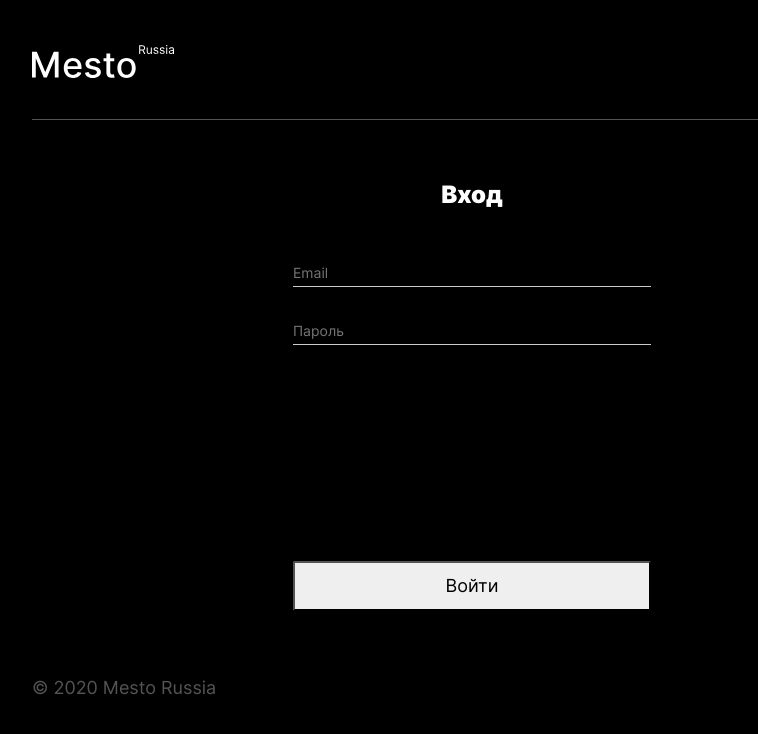
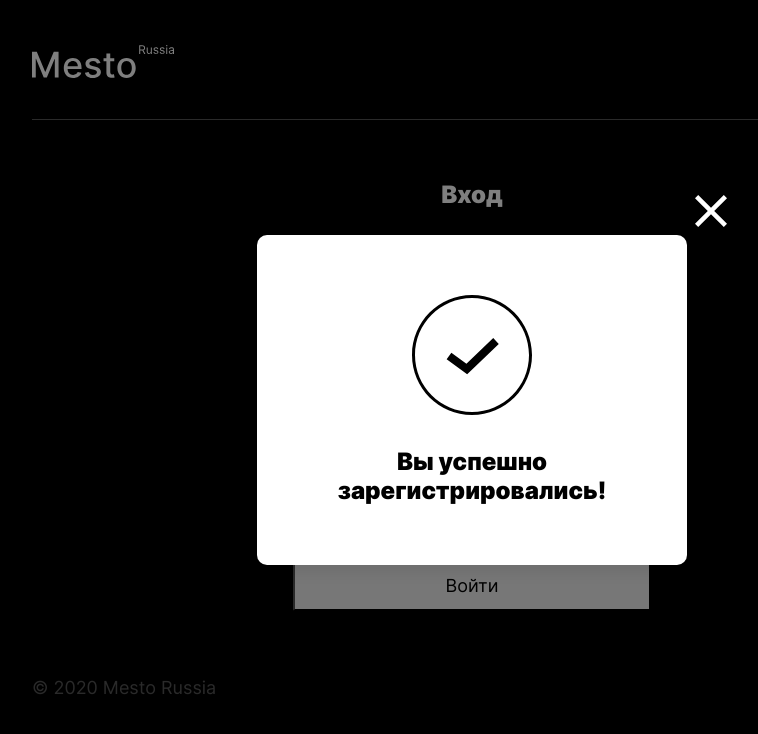
Before and after one commit to moulavy/react-mesto-auth, a React (Create React App) app: page /sign-in in a window 1280 px wide. Shown: the top 734 px of the page, without its empty margins (168-926 px from the left). Built offline with nearby package versions, Linux system fonts and the light colour scheme; no server answers.

Commit message:
верстка "Вы успешно зарегистрировались!"

```diff
--- /dev/null
+++ b/src/blocks/popup-tooltip/__image/popup-tooltip__image.css
@@ -0,0 +1,6 @@
+.popup-tooltip__image{
+   width: 120px;
+   height: 120px;
+   margin:26px auto 0 auto;
+
+}
--- /dev/null
+++ b/src/blocks/popup-tooltip/__title/popup-tooltip__title.css
@@ -0,0 +1,9 @@
+.popup-tooltip__title{
+   color:#000;
+   font-weight: 900;
+   font-size: 24px;
+   line-height: 29px;
+   text-align: center;
+   margin-top: 32px;
+   margin-bottom: 23px;
+}
--- a/src/components/App.js
+++ b/src/components/App.js
@@ -12,8 +12,12 @@ import EditAvatarPopup from './EditAvatarPopup';
 import AddPlacePopup from './AddPlacePopup';
 import Login from './Login'
 import Register from './Register';
+import InfoTooltip from './InfoTooltip';
 import api from '../utils/api'
 import { CurrentUserContext } from '../contexts/CurrentUserContext'
+
+ import positiveImg from '../images/Union-plus.svg';
+ import negativeImg from '../images/Union.svg';
 
 function App() {
 
@@ -26,6 +30,8 @@ function App() {
   const [isEditAvatarPopupOpen, setIsEditAvatarPopupOpen] = React.useState(false);
   const [selectedCard, setSelectedCard] = React.useState({});
   const [isImagePopupOpen, setIsImagePopupOpen] = React.useState(false);
+
+  const [tooltip, setTooltip] = React.useState({ image: positiveImg, text: 'Вы успешно зарегистрировались!' });
 
   React.useEffect(() => {
     Promise.all([api.getUserInfo(), api.getInitialCards()])
@@ -156,6 +162,7 @@ function App() {
           <Route path="/" element={loggedIn ? <Navigate to="/" /> : <Navigate to="/sign-in"/>}/>
 
         </Routes>
+        <InfoTooltip tooltip={tooltip}></InfoTooltip>
         <EditProfilePopup isOpen={isEditProfilePopupOpen}
           onClose={closeAllPopups} onUpdateUser={handleUpdateUser} />
 
--- /dev/null
+++ b/src/components/InfoTooltip.js
@@ -0,0 +1,19 @@
+import React from 'react';
+function InfoTooltip(props) {
+   return (
+      <section className='popup popup_opened popup-tooltip '>
+         <div className="popup-tooltip__container popup__container">
+            <button
+               // onClick={props.onClose}
+               aria-label="Close"
+               type="button"
+               className="popup__button-close popup-tooltip__button-close"
+            ></button>
+             <img className="popup-tooltip__image" src={props.tooltip.image} alt={props.tooltip.text} />
+            <h2 className="popup-tooltip__title" >{props.tooltip.text}</h2>
+
+         </div>
+      </section>
+   );
+}
+export default InfoTooltip;
--- a/src/index.css
+++ b/src/index.css
@@ -62,6 +62,7 @@
 @import url('./blocks/popup/__button-confirm/popup__button-confirm.css');
 
 
+
 @import url('./blocks/popup/__error/_visible/popup__error_visible.css');
 
 @import url('./blocks/popup-edit/popup-edit.css');
@@ -82,6 +83,11 @@
 
 @import url('./blocks/popup-avatar/__container/popup-avatar__container.css');
 
+@import url('./blocks/popup-tooltip/popup-tooltip.css');
+@import url('./blocks/popup-tooltip/__container/popup-tooltip__container.css');
+@import url('./blocks/popup-tooltip/__image/popup-tooltip__image.css');
+@import url('./blocks/popup-tooltip/__title/popup-tooltip__title.css');
+
 @import url('./blocks/popup/_opened/popup_opened.css');
 
 
```
Also changed, not shown: src/blocks/popup-tooltip/__container/popup-tooltip__container.css (added), src/blocks/popup-tooltip/popup-tooltip.css (added), src/images/Union-plus.svg (added), src/images/Union.svg (added).
